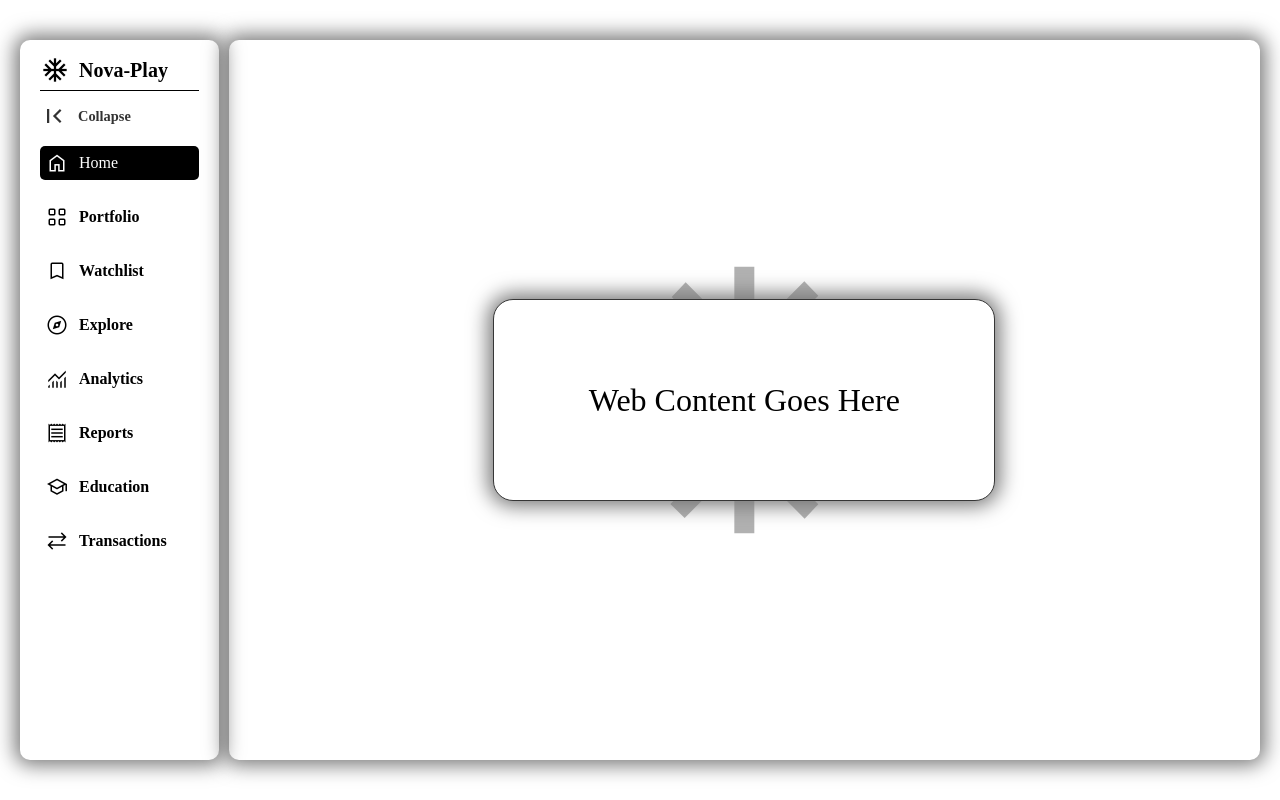
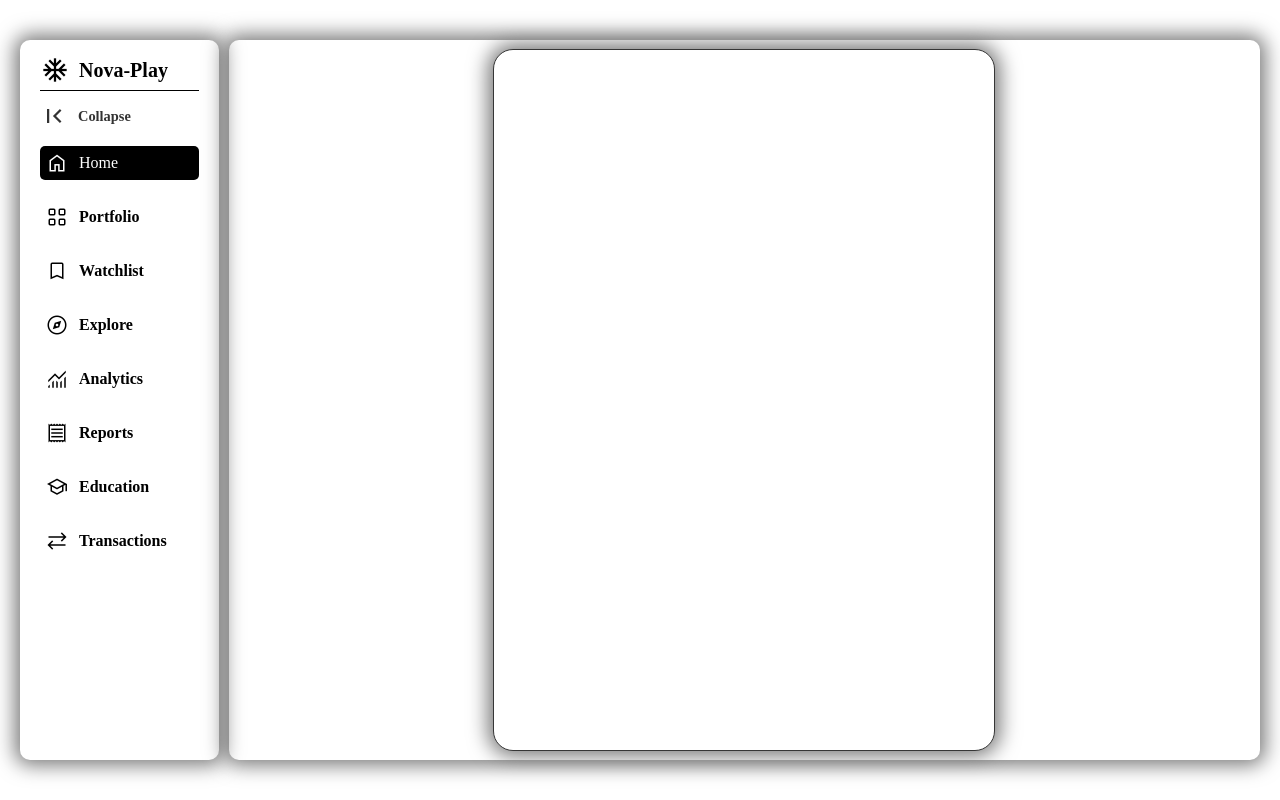
Before and after one commit to KigoJomo/web, a plain HTML site: page Colapsing Sidebar/src/index.html in a window 1280 px wide. Drawn offline with nearby package versions, Linux system fonts and the light colour scheme; a web font is replaced by a local one.

Commit message:
new file:   Colapsing Sidebar/res/images/img1.png 	modified:   Colapsing Sidebar/src/index.css 	modified:   Colapsing Sidebar/src/index.css.map 	modified:   Colapsing Sidebar/src/index.html 	modified:   Colapsing Sidebar/src/index.scss

```diff
--- a/Colapsing Sidebar/src/index.html
+++ b/Colapsing Sidebar/src/index.html
@@ -61,7 +61,6 @@
       <span class="material-symbols-outlined background" id="collapse-icon">ac_unit</span>
 
       <div class="front">
-        <h1>web content goes here</h1>
       </div>
     </main>
     <script src="index.js"></script>
--- a/Colapsing Sidebar/src/index.scss
+++ b/Colapsing Sidebar/src/index.scss
@@ -186,7 +186,8 @@ html {
         padding: 0;
         width: 75%;
         max-width: 500px;
-        height: 200px;
+        height: 700px;
+        overflow: hidden;
         border: 1px solid #363636;
         box-shadow: 0px 0px 20px 5px rgb(119, 119, 119);
         border-radius: 20px;
@@ -196,14 +197,6 @@ html {
         flex-direction: column;
         align-items: center;
         justify-content: center;
-        h1{
-          font-weight: 100;
-          text-transform: capitalize;
-          font-size: 2rem;
-          text-align: center;
-          // text-decoration: underline;
-          text-decoration-color: #363636;
-        }
       }
     }
   }
```
Also changed, not shown: Colapsing Sidebar/res/images/img1.png (added), Colapsing Sidebar/src/index.css, 1 other file.
